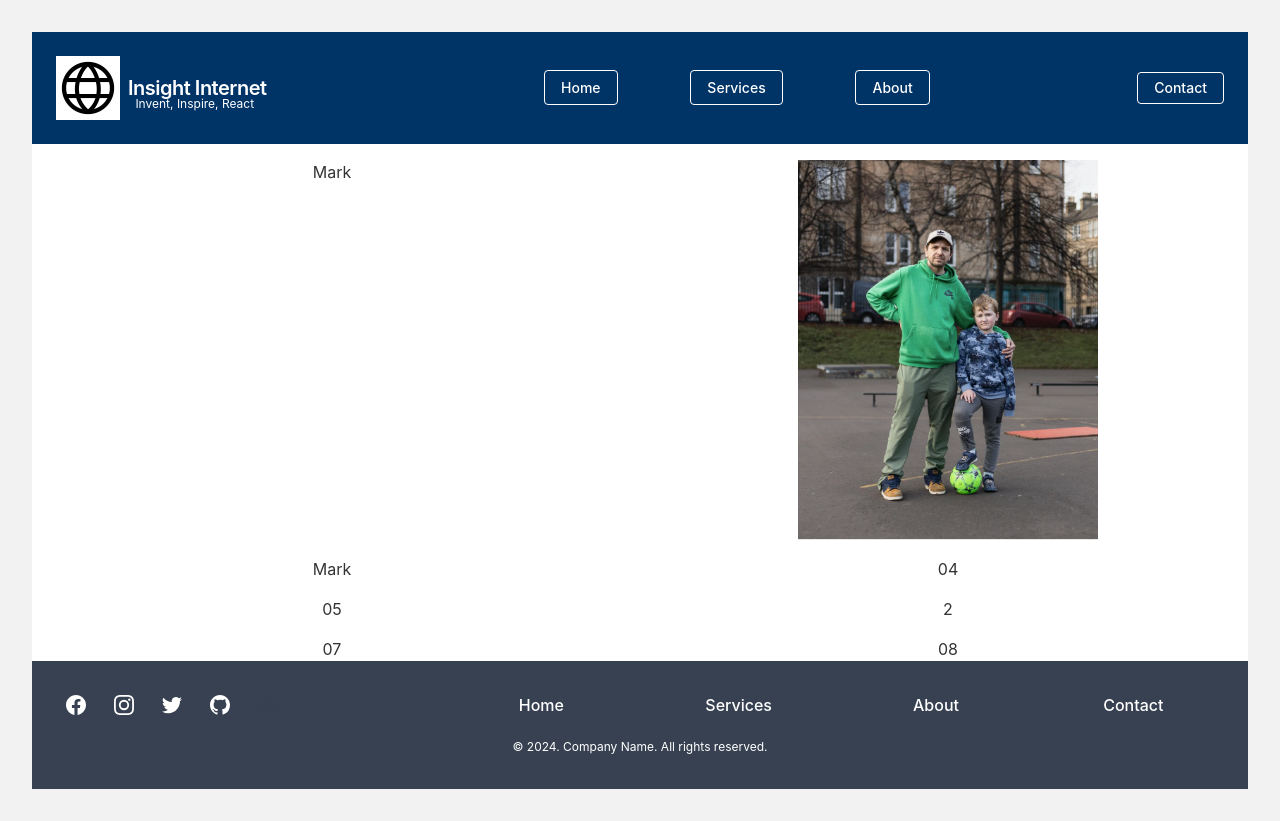
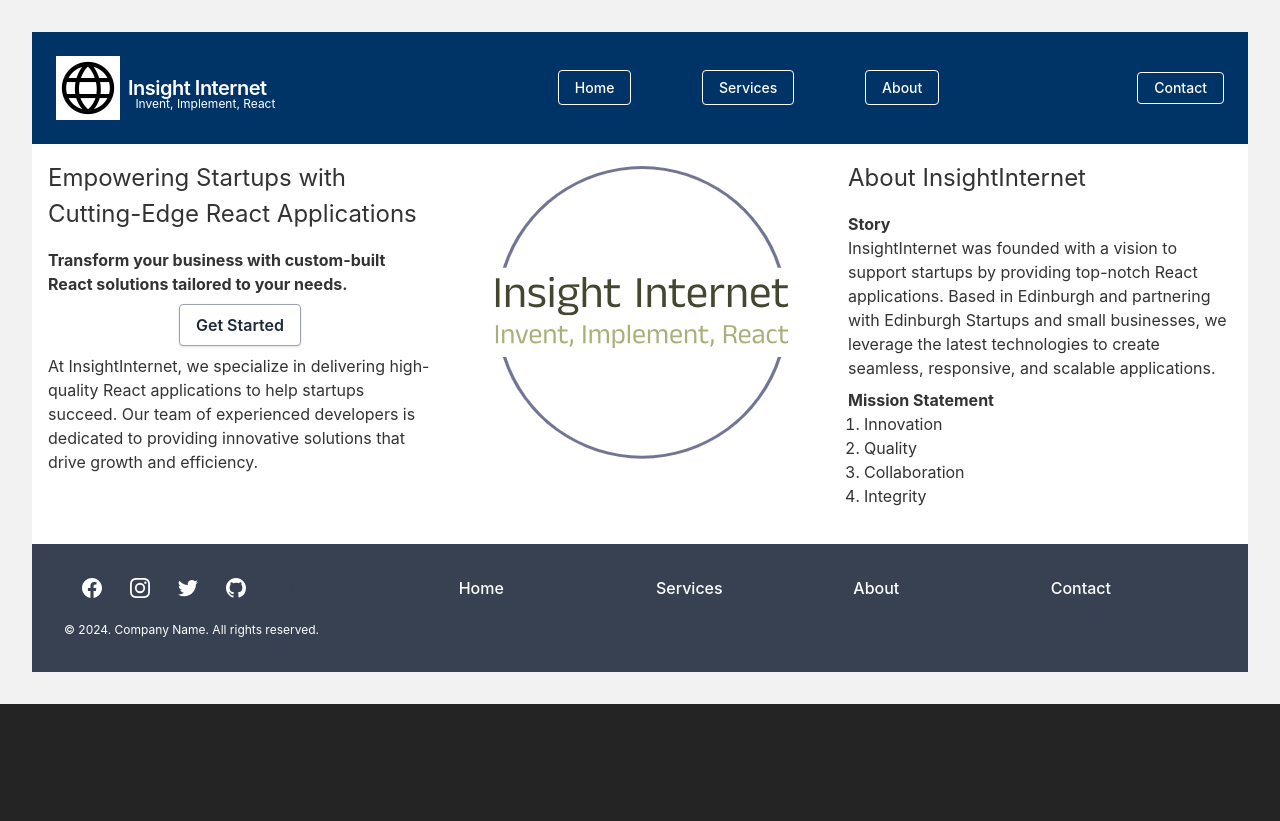
Before and after one commit to matherton/insightinternetApp, a Vue app: page / in a window 1280 px wide. After the commit the page ends 800 px from the top, so only its background shows below. Built offline with nearby package versions, Linux system fonts and the light colour scheme.

Commit message:
created utilities/BulletList.vue and used it to finish of the home page content

```diff
--- a/src/App.vue
+++ b/src/App.vue
@@ -5,8 +5,29 @@ import Footer from "./components/Footer.vue";
 import "./style.css";
 
 defineProps({
+  title1: {
+    type: String,
+    default: "",
+  },
+  subTitle1: {
+    type: String,
+    default: "",
+  },
   copy1: {
     type: String,
+    default: "",
+  },
+  title2: {
+    type: String,
+    default: "",
+  },
+  subTitle2: {
+    type: String,
+    default: "",
+  },
+  subTitle3: {
+    type: String,
+    default: "",
   },
   copy2: {
     type: String,
--- a/src/components/Header.vue
+++ b/src/components/Header.vue
@@ -11,10 +11,10 @@ defineProps({
       <div class="flex items-center flex-shrink-0 text-white">
         <div class="flex items-center flex-shrink-0 text-white mr-6">
           <img src="/src/assets/globe-icon.gif" alt="" />
-          <span class="font-semibold text-xl tracking-tight pl-2"
-            >Insight Internet</span
-          >
-          <sub class="slogan">Invent, Inspire, React</sub>
+          <h1 class="font-semibold text-xl tracking-tight pl-2">
+            Insight Internet
+          </h1>
+          <sub class="slogan">Invent, Implement, React</sub>
         </div>
       </div>
       <!--
--- a/src/components/Page.vue
+++ b/src/components/Page.vue
@@ -1,26 +1,68 @@
+<script setup>
+import BulletListVue from "./utilities/BulletList.vue";
+</script>
 <template>
   <main
-    :class="`grid grid-cols-1 sm:grid-cols-2 md:grid-cols-${gridColMD} lg:grid-cols-${gridColLG} gap-4 pt-4`"
+    :class="`grid grid-cols-1 sm:grid-cols-2 md:grid-cols-${gridColMD} lg:grid-cols-${gridColLG} gap-4 pt-4 pr-4 pl-4 pb-4`"
   >
-    <div>{{ copy1 }}</div>
-    <div>
-      <img :src="`/src/assets/${imgName}.png`" class="w-1/2 mx-auto" alt="" />
-    </div>
-    <div>{{ copy2 }}</div>
-    <div>04</div>
-    <div>05</div>
-    <div>{{ gridColLG }}</div>
-    <div>07</div>
-    <div>08</div>
+    <section>
+      <h2>{{ title1 }}</h2>
+      <strong>{{ subTitle1 }}</strong>
+      <button
+        class="bg-white hover:var(--accent-orange) text-gray-800 font-semibold py-2 px-4 border border-gray-400 rounded shadow"
+      >
+        Get Started
+      </button>
+      <p>{{ copy1 }}</p>
+    </section>
+    <section>
+      <img :src="`/src/assets/${imgName}.png`" class="mx-auto" alt="" />
+    </section>
+
+    <section>
+      <h2>{{ title2 }}</h2>
+      <strong>{{ subTitle2 }}</strong>
+      <p>{{ copy2 }}</p>
+      <strong>{{ subTitle3 }}</strong>
+      <div v-if="subTitle3">
+        <BulletListVue />
+      </div>
+    </section>
   </main>
 </template>
+<style scoped>
+h2 {
+  font-size: 1.5rem;
+  margin-bottom: 1rem;
+}
 
+p {
+  margin-bottom: 0.5rem;
+}
+
+button {
+  display: block;
+  margin: 0.5rem auto;
+}
+
+button:hover {
+  color: #fff;
+  background-color: var(--accent-orange);
+  transition-timing-function: cubic-bezier(0.4, 0, 0.2, 1);
+  transition-duration: 150ms;
+}
+</style>
 <script>
 export default {
   props: {
+    title1: String,
+    subTitle1: String,
     copy1: String,
+    title2: String,
+    subTitle2: String,
     copy2: String,
     imgName: String,
+    subTitle3: String,
     gridColMD: {
       type: Number,
       default: 2,
--- a/src/components/pages/Home.vue
+++ b/src/components/pages/Home.vue
@@ -3,7 +3,19 @@ import Page from "../Page.vue";
 </script>
 
 <template>
-  <Page copy1="Mark" imgName="MeM" copy2="Mark" :gridColMD="2" :gridColLG="2" />
+  <Page
+    title1="Empowering Startups with Cutting-Edge React Applications"
+    subTitle1="Transform your business with custom-built React solutions tailored to your needs."
+    copy1="At InsightInternet, we specialize in delivering high-quality React applications to help startups succeed. Our team of experienced developers is dedicated to providing innovative solutions that drive growth and efficiency."
+    imgName="II-logo-clean"
+    title2="About InsightInternet"
+    subTitle2="Story"
+    copy2="InsightInternet was founded with a vision to support startups by providing top-notch React applications. Based in Edinburgh and partnering with Edinburgh Startups and small businesses, we leverage the latest technologies to create seamless, responsive, and scalable applications."
+    subTitle3="Mission Statement"
+    copy3="Our mission is to empower startups with robust and scalable React applications, ensuring they have the technological edge to succeed in a competitive market"
+    :gridColMD="3"
+    :gridColLG="3"
+  />
 </template>
 <script>
 export default {
--- /dev/null
+++ b/src/components/utilities/BulletList.vue
@@ -0,0 +1,18 @@
+<template>
+  <ul>
+    <li class="list-decimal">Innovation</li>
+    <li class="list-decimal">Quality</li>
+    <li class="list-decimal">Collaboration</li>
+    <li class="list-decimal">Integrity</li>
+  </ul>
+</template>
+<script>
+export default {
+  name: "BulletList",
+};
+</script>
+<style lang="css">
+ul {
+  margin-left: 1rem;
+}
+</style>
--- a/src/style.css
+++ b/src/style.css
@@ -30,10 +30,10 @@
   --accent-orange: #ff6600;
 }
 
-.header,
-.footer {
+.header {
   background-color: var(--primary-navy);
   color: white;
+  text-align: center;
 }
 
 .button-primary {
@@ -128,7 +128,6 @@ button:focus-visible {
   min-height: 80%;
   margin: 0 auto;
   padding: 2rem;
-  text-align: center;
 }
 
 /* @media (prefers-color-scheme: light) {
```
